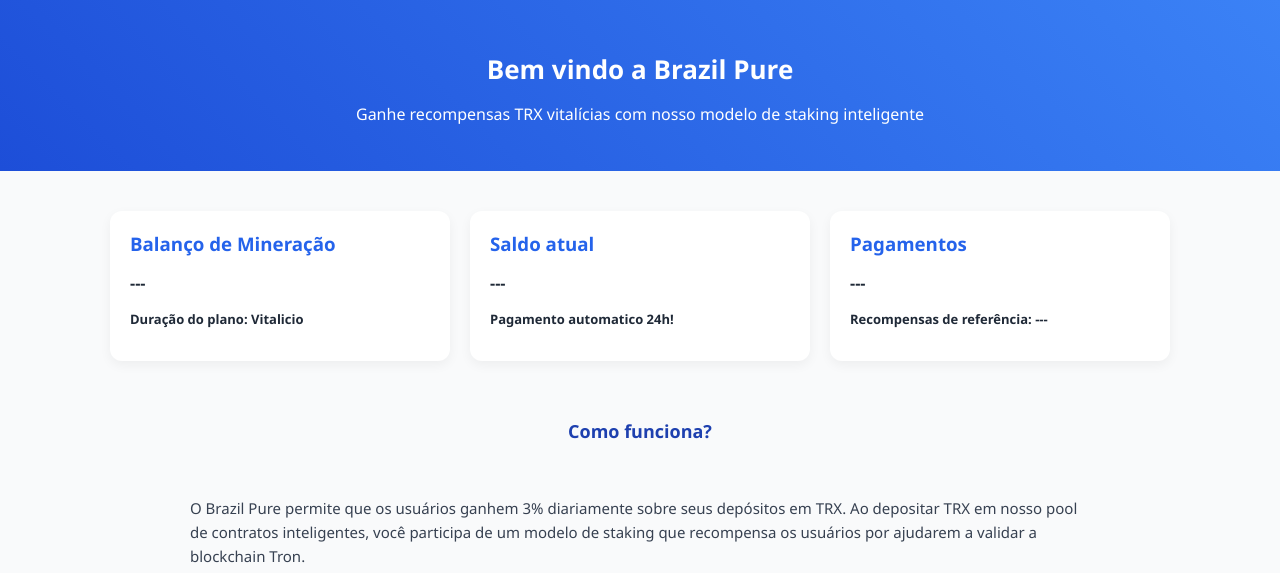
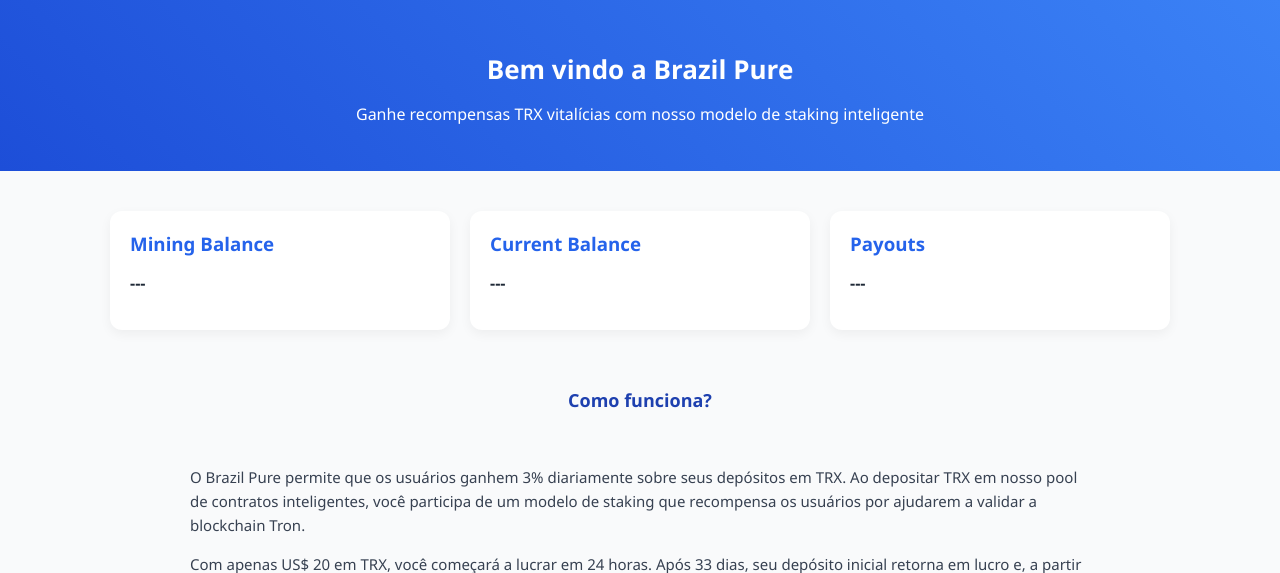
Before and after one commit to pure4-collab/site, a Flask app: page / in a window 1280 px wide. Shown: the part 180-753 px from the top of the page. Run offline with Flask 3, Linux system fonts and the light colour scheme.

Commit message:
Update index.html

```diff
--- a/templates/index.html
+++ b/templates/index.html
@@ -136,20 +136,17 @@
 </div>
 
 <div class="cards" id="cards-container">
-  <div class="card">
-    <h3>Balanço de Mineração</h3>
+   <div class="card">
+    <h3>Mining Balance</h3>
     <p id="miningBalance">---</p>
-    <p style="font-size:13px;">Duração do plano: Vitalicio</p>
   </div>
   <div class="card">
-    <h3>Saldo atual</h3>
+    <h3>Current Balance</h3>
     <p id="currentBalance">---</p>
-    <p style="font-size:13px;">Pagamento automatico 24h!</p>
   </div>
   <div class="card">
-    <h3>Pagamentos</h3>
-    <p id="total_payouts">---</p>
-    <p style="font-size:13px;">Recompensas de referência: <span id="refRewards">---</span></p>
+    <h3>Payouts</h3>
+    <p id="totalPayouts">---</p>
   </div>
 </div>
 
@@ -189,7 +186,21 @@
     });
 }
 </script>
+<script>
+const wallet = localStorage.getItem("wallet_trx");
+if (!wallet) return;
 
+fetch("/api/relatorio?wallet=" + wallet)
+  .then(res => res.json())
+  .then(d => {
+    document.getElementById("currentBalance").innerText = d.current_balance || "---";
+    document.getElementById("totalPayouts").innerText = d.total_payouts || "---";
+    document.getElementById("miningBalance").innerText = d.mining_balance || "---";
+  })
+  .catch(() => {
+    console.error("Erro ao buscar dados.");
+  });
+</script>
 
 </body>
 </html>
```
